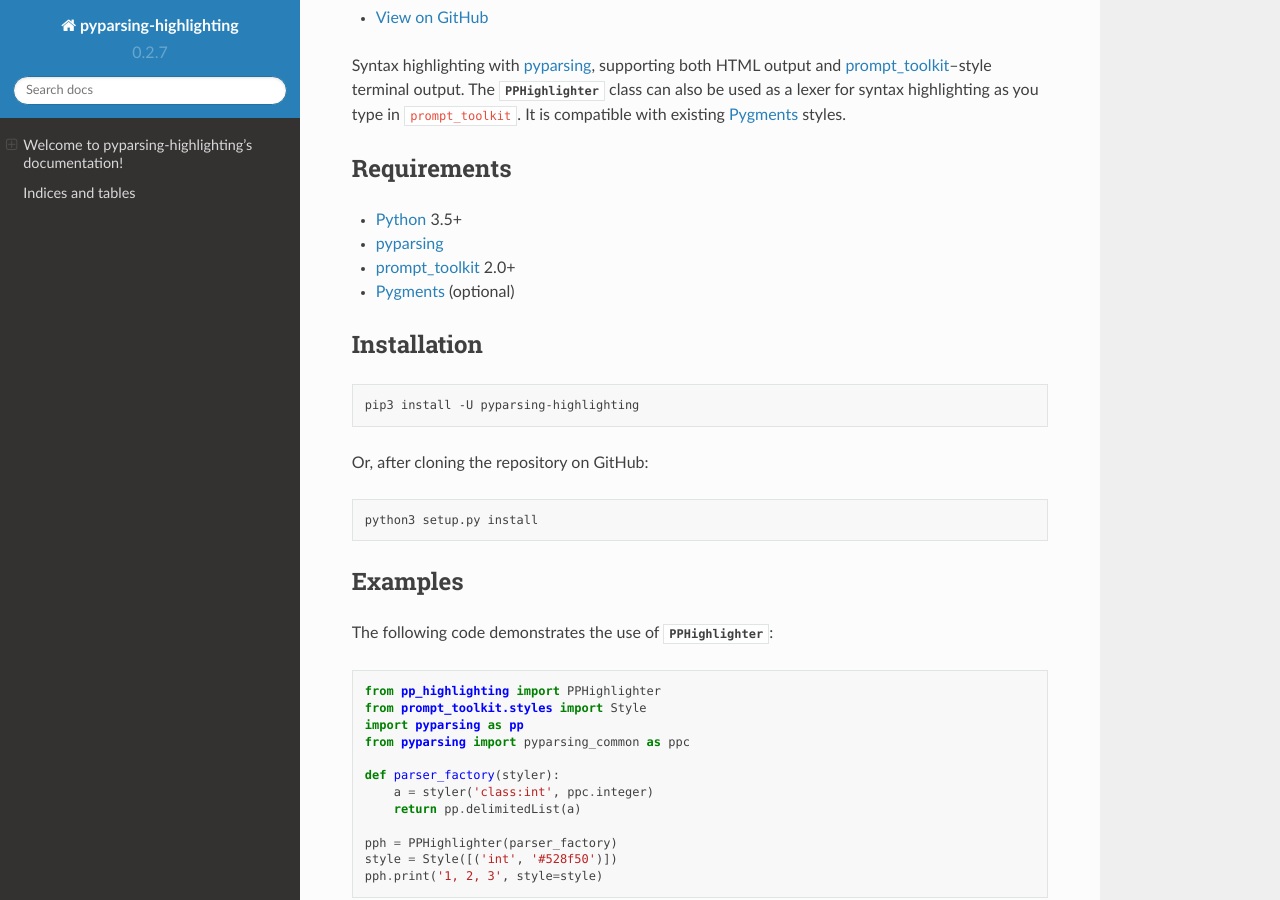
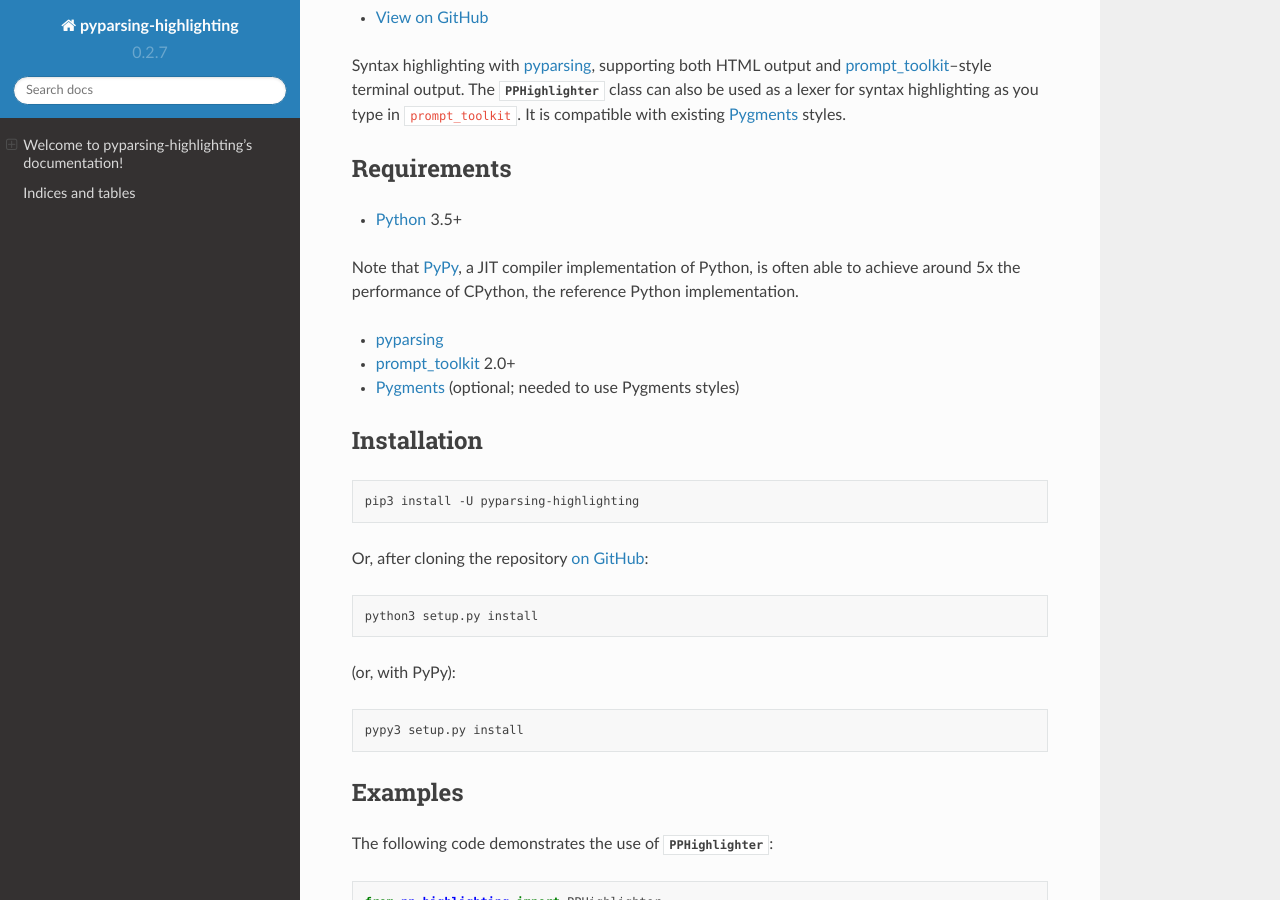
Before and after one commit to crowsonkb/pyparsing-highlighting, a Sphinx documentation site: the page built from docs/source/index.rst, in a window 1280 px wide and 900 px high, scrolled down 191 px. Built offline with Sphinx 7.4.7 and the Read the Docs theme 2.0.0, drawn with Linux system fonts in a browser that asks for light colours.

Commit message:
Docs update

```diff
--- a/docs/source/index.rst
+++ b/docs/source/index.rst
@@ -13,9 +13,12 @@
 ------------
 
 - `Python <https://www.python.org>`_ 3.5+
+
+Note that `PyPy <https://pypy.org>`_, a JIT compiler implementation of Python, is often able to achieve around 5x the performance of CPython, the reference Python implementation.
+
 - `pyparsing <https://github.com/pyparsing/pyparsing>`_
 - `prompt_toolkit <https://github.com/prompt-toolkit/python-prompt-toolkit>`_ 2.0+
-- `Pygments <http://pygments.org>`_ (optional)
+- `Pygments <http://pygments.org>`_ (optional; needed to use Pygments styles)
 
 Installation
 ------------
@@ -24,11 +27,17 @@
 
    pip3 install -U pyparsing-highlighting
 
-Or, after cloning the repository on GitHub:
+Or, after cloning the repository `on GitHub <https://github.com/crowsonkb/pyparsing-highlighting>`_:
 
 .. code:: bash
 
    python3 setup.py install
+
+(or, with PyPy):
+
+.. code:: bash
+
+   pypy3 setup.py install
 
 Examples
 --------
```
Also changed, not shown: README.rst (+10 -1 lines).
